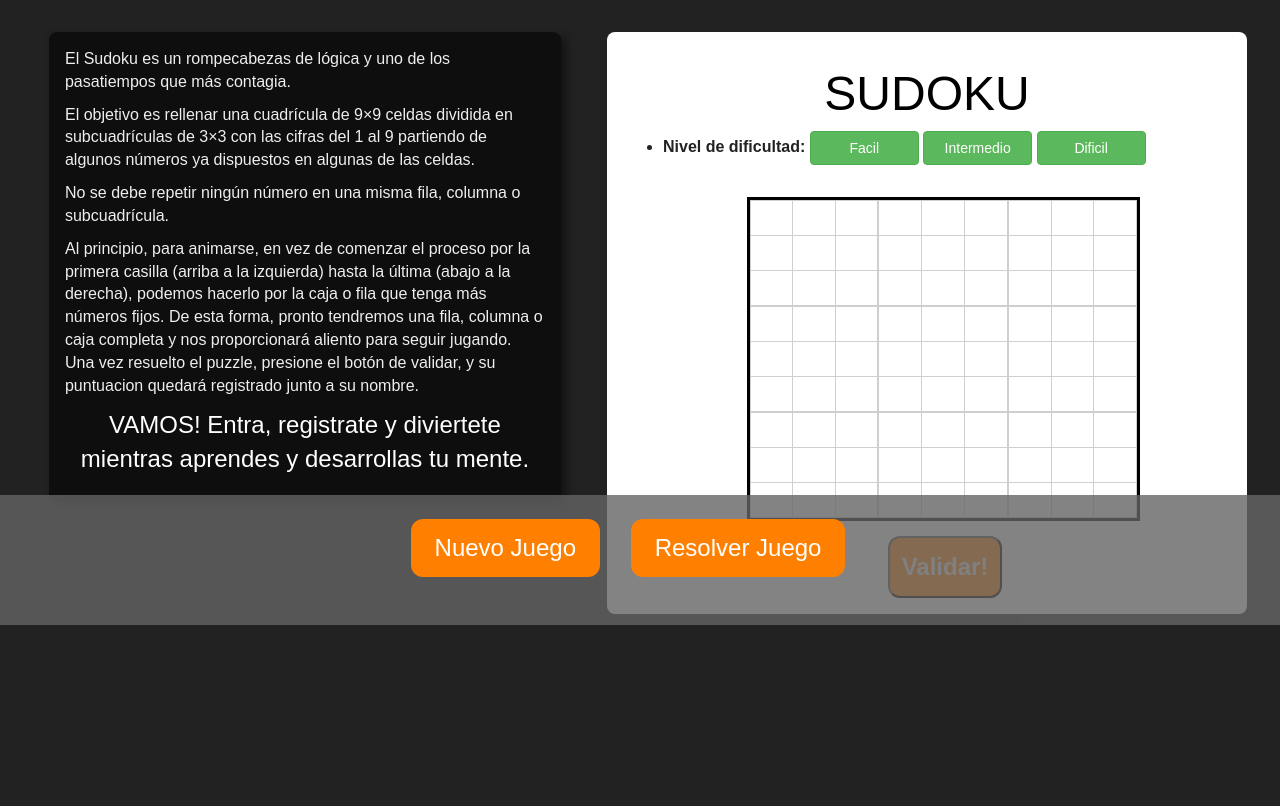
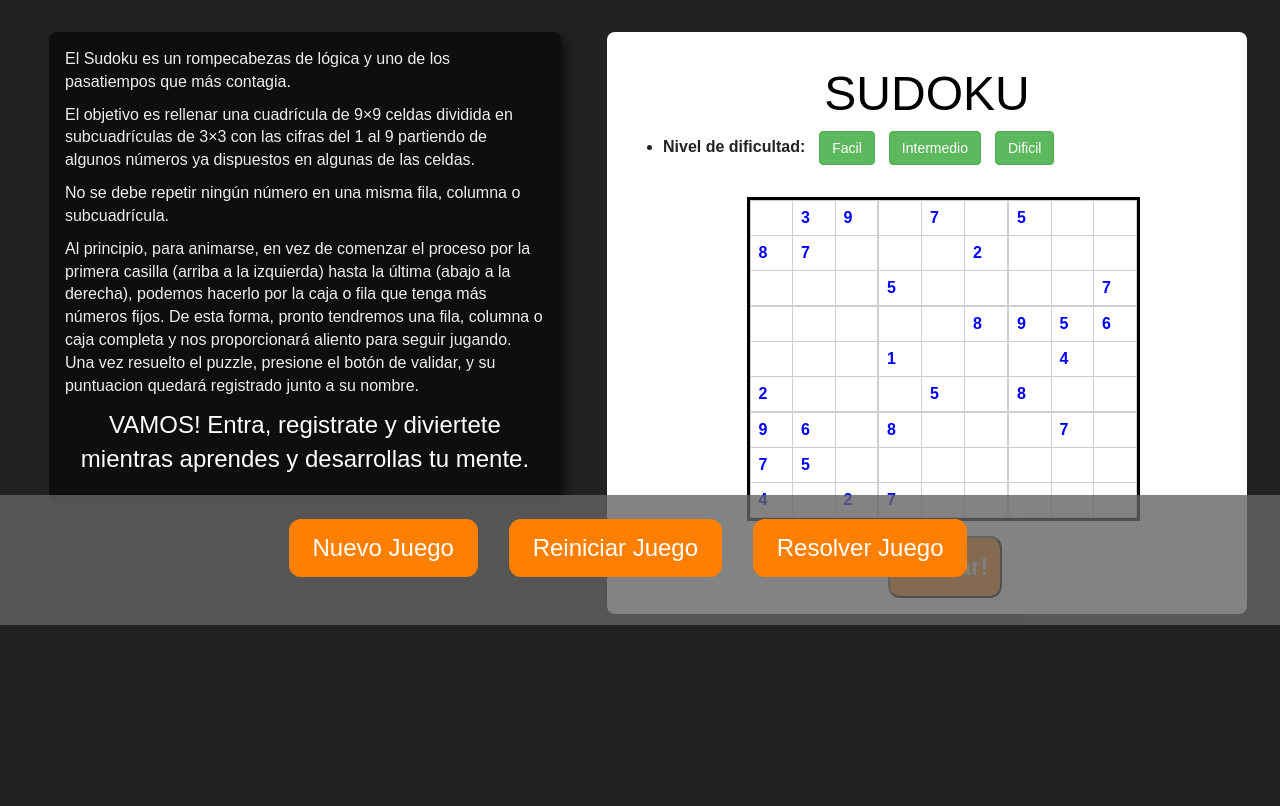
Before and after one commit to furrutia1991/Proyecto-Inteligencia-Artificial, a Django app: page / in a window 1280 px wide. Shown: the part 175-981 px from the top of the page. Run offline with Django 3.2, Linux system fonts and the light colour scheme; parts of the project's set-up code (start-up, migrations or seed data) failed here and were passed over; some libraries are stand-ins or nearby versions.

Commit message:
Revert "Le"
This reverts commit ab581827b73d1236260232cc6b93a45bef8a4b86.

```diff
--- a/URRUTIA/app/static/css/estilos.css
+++ b/URRUTIA/app/static/css/estilos.css
@@ -190,11 +190,6 @@ table
 	background-color: transparent;
 }
 
-td
-{
-	text-align: center;
-}
-
 #p
 {
 	color: white;
--- a/URRUTIA/app/static/js/sudoku.js
+++ /dev/null
@@ -1,290 +0,0 @@
-//
-// Game
-//
-function Game() {
-  this.board = new Board();
-
-  this.run = function() {
-    this.board.start();
-  }
-
-  this.runHard = function() {
-    this.board.startHard();
-  }
-
-  this.runMedium = function() {
-    this.board.startMedium();
-  }
-
-  this.runEasy = function() {
-    this.board.startEasy();
-  }
-
-
-  this.validate = function() {
-    this.board.validate();
-  }
-
-  this.solve = function() {
-    this.board.showResult();
-  }
-}
-
-//
-// Board
-//
-function Board() {
-  this.grid   = new Grid();
-  this.sudoku = new Array();
-
-  this.start = function() {
-    this.generateSudoku();
-    this.showTips();
-  }
-
-  this.startEasy = function() {
-    this.generateSudoku();
-    this.showEasy();
-  }
-
-  this.startMedium = function() {
-    this.generateSudoku();
-    this.showMedium();
-  }
-
-  this.startHard = function() {
-    this.generateSudoku();
-    this.showHard();
-  }
-
-  this.generateSudoku = function() {
-    this.initSudoku();
-    this.generateCell(0);
-  }
-
-  this.initSudoku = function() {
-    for (var row = 0; row < this.grid.rows; ++ row)
-      this.sudoku[row] = new Array(this.grid.cols);
-  }
-
-  this.generateCell = function(id) {
-    if (id == this.grid.rows * this.grid.cols)
-      return(true);
-
-    var row  = Math.floor(id / this.grid.rows);
-    var col  = id - (row * this.grid.rows)
-    var suit = this.shuffle(this.grid.suit);
-
-    for (var index in suit) {
-      this.sudoku[row][col] = suit[index];
-
-      if ( this.isValidCell(row, col) )
-        if ( this.generateCell(id + 1) )
-          return(true);
-    }
-
-    this.sudoku[row][col] = null;
-    return(false);
-  }
-
-  this.isValidCell = function(row, col) {
-    return( this.isValidRow(row, col) &&
-            this.isValidColumn(row, col) &&
-            this.isValidRegion(row, col) );
-  }
-
-  this.isValidRow = function(row, col) {
-    var count = new Array();
-    for (var c = 0; c <= col; ++ c) {
-      if (count[ this.sudoku[row][c] ] != null)
-        return(false);
-      count[ this.sudoku[row][c] ] = 1;
-    }
-    return(true);
-  }
-
-  this.isValidColumn = function(row, col) {
-    var count = new Array();
-    for (var r = 0; r <= row; ++ r) {
-      if (count[ this.sudoku[r][col] ] != null)
-        return(false);
-      count[ this.sudoku[r][col] ] = 1;
-    }
-    return(true);
-  }
-
-  this.isValidRegion = function(row, col) {
-    var count = new Array();
-    var rowi  = this.grid.region * Math.floor(row / this.grid.region);
-    var coli  = this.grid.region * Math.floor(col / this.grid.region);
-
-    for (var r = rowi; r <= row; ++ r)
-      for (var c = coli; c <= col; ++ c) {
-        if ( count[ this.sudoku[r][c] ] != null)
-          return(false);
-        count[ this.sudoku[r][c] ] = 1;
-      }
-
-    return(true);
-  }
-
-  this.showHard = function() {
-    var spans = this.shuffle(this.grid.hard);
-    for (var row = 0; row < this.grid.rows; ++ row) {
-      var tips = this.shuffle(this.grid.tips);
-      for (var col = 0; col < spans[row]; ++ col)
-        this.grid.setCellValue(row, tips[col], this.sudoku[row][ tips[col] ]);
-    }
-  }
-
-  this.showMedium = function() {
-    var spans = this.shuffle(this.grid.medium);
-    for (var row = 0; row < this.grid.rows; ++ row) {
-      var tips = this.shuffle(this.grid.tips);
-      for (var col = 0; col < spans[row]; ++ col)
-        this.grid.setCellValue(row, tips[col], this.sudoku[row][ tips[col] ]);
-    }
-  }
-
-  this.showEasy = function() {
-    var spans = this.shuffle(this.grid.easy);
-    for (var row = 0; row < this.grid.rows; ++ row) {
-      var tips = this.shuffle(this.grid.tips);
-      for (var col = 0; col < spans[row]; ++ col)
-        this.grid.setCellValue(row, tips[col], this.sudoku[row][ tips[col] ]);
-    }
-  }
-
-  this.showTips = function() {
-    var spans = this.shuffle(this.grid.spans);
-    for (var row = 0; row < this.grid.rows; ++ row) {
-      var tips = this.shuffle(this.grid.tips);
-      for (var col = 0; col < spans[row]; ++ col)
-        this.grid.setCellValue(row, tips[col], this.sudoku[row][ tips[col] ]);
-    }
-  }
-
-  this.showResult = function() {
-    var spans = this.shuffle(this.grid.result);
-    for (var row = 0; row < this.grid.rows; ++ row) {
-      var tips = this.shuffle(this.grid.tips);
-      for (var col = 0; col < spans[row]; ++ col)
-        this.grid.setCellValue(row, tips[col], this.sudoku[row][ tips[col] ]);
-    }
-  }
-
-  this.validate = function() {
-    if ( this.isValidSudoku() )
-      alert("FELICITACIONES!!! Has logrado solventar el SuDoKu.");
-    else
-      alert("Lo siento, esta no es un respuesta valida para el SuDoKu.");
-  }
-
-  this.isValidSudoku = function() {
-    var cells = this.grid.getCellValues();
-
-    var valid = true;
-    for (var row in this.sudoku)
-      for (var col in this.sudoku[row])
-        if (cells[row][col] != this.sudoku[row][col]) {
-          valid = false;
-          break;
-        }
-
-    return(valid);
-  }
-
-  this.shuffle = function(suit) {
-    for (var i in suit)
-      suit = swap(suit, i, Math.floor( Math.random() * suit.length ) );
-    return(suit);
-  }
-}
-
-//
-// Grid
-//
-function Grid() {
-  this.rows   = 9;
-  this.cols   = 9;
-  this.region = 3;
-
-  //Levels  #(E:45; M:31; H:25)
-  this.hard  = new Array(6, 4, 3, 3, 3, 2, 2, 2, 1);
-  this.medium  = new Array(7, 6, 5, 4, 4, 2, 1, 1, 1);
-  this.easy  = new Array(8, 6, 6, 6, 5, 5, 4, 3, 2);
-
-  this.spans  = new Array(4, 4, 4, 3, 3, 3, 2, 2, 2);
-  this.result = new Array(9, 9, 9, 9, 9, 9, 9, 9, 9);
-  this.tips   = new Array(0, 1, 2, 3, 4, 5, 6, 7, 8);
-  this.suit   = new Array(1, 2, 3, 4, 5, 6, 7, 8, 9);
-
-  this.getCellId = function(row, col) {
-    return("c" + String( (row * this.rows) + col) );
-  }
-
-  this.getCell = function(id) {
-    return( document.getElementById(id) );
-  }
-
-  this.getCellValue = function(row, col) {
-    return( this.getCellValueById( this.getCellId(row, col) ) );
-  }
-
-  this.getCellValueById = function(id) {
-    return( this.getCell(id).value );
-  }
-
-  this.setCellValue = function(row, col, value) {
-    this.setCellValueById( this.getCellId(row, col), value);
-  }
-
-  this.setCellValueById = function(id, value) {
-    var cell = this.getCell(id);
-    cell.value     = String(value);
-    cell.className = "cell-disable";
-    cell.readOnly  = "readonly";
-  }
-
-  this.getCellValues = function() {
-    var cells = new Array();
-
-    for (var row = 0; row < this.rows; ++ row) {
-      cells[row] = new Array();
-      for (var col = 0; col < this.cols; ++ col)
-        cells[row][col] = this.getCellValue(row, col);
-    }
-
-    return(cells);
-  }
-}
-
-//
-// Utils
-//
-
-function swap(array, i, j) {
-  var temp = array[i];
-  array[i] = array[j];
-  array[j] = temp;
-
-  return(array);
-}
-
-function getKeyCode(e) {
-  return(e? e.keyCode: window.event.keyCode);
-}
-
-//
-//
-document.onkeydown = function(e){
-  if( getKeyCode(e) == 116) {
-     window.location.reload(true);
-     return(false);
-    }
-}
-
-//
-//
-var game = new Game;
-game.run();
--- a/URRUTIA/app/templates/index.html
+++ b/URRUTIA/app/templates/index.html
@@ -3,8 +3,7 @@
 <html lang="en">
 <head>
 	<meta charset="UTF-8">
-	<title>SudoKu</title>
-	<script type="text/javascript" src="/static/js/sudoku.js"></script>
+	<title>SuDoKu</title>
 	<link rel="stylesheet" href="/static/css/bootstrap.css">
 	<link rel="stylesheet" href="/static/css/estilos.css">
 </head>
@@ -46,12 +45,7 @@
 		<figure id="sudoku">
 			<h2>SUDOKU</h2>
 				<ul>
-					<li>
-						<strong>Nivel de dificultad:</strong>
-						<input onClick="game.runEasy()" class="btn btn-success" value="Facil" size="8px"/>
-						<input onClick="game.runMedium()" class="btn btn-success" value="Intermedio" size="8px"/>
-						<input onClick="game.runHard()" class="btn btn-success" value="Dificil" size="8px"/>
-					</li>
+					<li><strong>Nivel de dificultad:</strong><a href="#" class="btn btn-success">	Facil</a><a href="#"class="btn btn-success">	Intermedio</a><a href="#" class="btn btn-success">	Dificil</a></li>
 				</ul>
 
 
@@ -256,10 +250,240 @@
 
 <nav>
 	<ul>
-		<li onClick="game.run()"><a href="#">Nuevo Juego</a></li>
-		<li onClick="game.solve()" ><a href="#">Resolver Juego</a></li>
+		<li><a href="{%url "home"%}">Nuevo Juego</a></li>
+		<li><a href="#">Reiniciar Juego</a></li>
+		<li><a href="#">Resolver Juego</a></li>
 	</ul>
 </nav>
 
+
+
+
+
+
+<script type="text/javascript">
+
+//
+// Game
+//
+function Game() {
+  this.board = new Board();
+
+  this.run = function() {
+    this.board.start();
+  }
+
+  this.validate = function() {
+    this.board.validate();
+  }
+}
+
+//
+// Board
+//
+function Board() {
+  this.grid   = new Grid();
+  this.sudoku = new Array();
+
+  this.start = function() {
+    this.generateSudoku();
+    this.showTips();
+  }
+
+  this.generateSudoku = function() {
+    this.initSudoku();
+    this.generateCell(0);
+  }
+
+  this.initSudoku = function() {
+    for (var row = 0; row < this.grid.rows; ++ row)
+      this.sudoku[row] = new Array(this.grid.cols);
+  }
+
+  this.generateCell = function(id) {
+    if (id == this.grid.rows * this.grid.cols)
+      return(true);
+
+    var row  = Math.floor(id / this.grid.rows);
+    var col  = id - (row * this.grid.rows)
+    var suit = this.shuffle(this.grid.suit);
+
+    for (var index in suit) {
+      this.sudoku[row][col] = suit[index];
+
+      if ( this.isValidCell(row, col) )
+        if ( this.generateCell(id + 1) )
+          return(true);
+    }
+
+    this.sudoku[row][col] = null;
+    return(false);
+  }
+
+  this.isValidCell = function(row, col) {
+    return( this.isValidRow(row, col) &&
+            this.isValidColumn(row, col) &&
+            this.isValidRegion(row, col) );
+  }
+
+  this.isValidRow = function(row, col) {
+    var count = new Array();
+    for (var c = 0; c <= col; ++ c) {
+      if (count[ this.sudoku[row][c] ] != null)
+        return(false);
+      count[ this.sudoku[row][c] ] = 1;
+    }
+    return(true);
+  }
+
+  this.isValidColumn = function(row, col) {
+    var count = new Array();
+    for (var r = 0; r <= row; ++ r) {
+      if (count[ this.sudoku[r][col] ] != null)
+        return(false);
+      count[ this.sudoku[r][col] ] = 1;
+    }
+    return(true);
+  }
+
+  this.isValidRegion = function(row, col) {
+    var count = new Array();
+    var rowi  = this.grid.region * Math.floor(row / this.grid.region);
+    var coli  = this.grid.region * Math.floor(col / this.grid.region);
+
+    for (var r = rowi; r <= row; ++ r)
+      for (var c = coli; c <= col; ++ c) {
+        if ( count[ this.sudoku[r][c] ] != null)
+          return(false);
+        count[ this.sudoku[r][c] ] = 1;
+      }
+
+    return(true);
+  }
+
+  this.showTips = function() {
+    var spans = this.shuffle(this.grid.spans);
+    for (var row = 0; row < this.grid.rows; ++ row) {
+      var tips = this.shuffle(this.grid.tips);
+      for (var col = 0; col < spans[row]; ++ col)
+        this.grid.setCellValue(row, tips[col], this.sudoku[row][ tips[col] ]);
+    }
+  }
+
+  this.validate = function() {
+    if ( this.isValidSudoku() )
+      alert("FELICITACIONES!!! Has logrado solventar el SuDoKu.");
+    else
+      alert("Lo siento, esta no es un respuesta valida para el SuDoKu.");
+  }
+
+  this.isValidSudoku = function() {
+    var cells = this.grid.getCellValues();
+
+    var valid = true;
+    for (var row in this.sudoku)
+      for (var col in this.sudoku[row])
+        if (cells[row][col] != this.sudoku[row][col]) {
+          valid = false;
+          break;
+        }
+
+    return(valid);
+  }
+
+  this.shuffle = function(suit) {
+    for (var i in suit)
+      suit = swap(suit, i, Math.floor( Math.random() * suit.length ) );
+    return(suit);
+  }
+}
+
+//
+// Grid
+//
+function Grid() {
+  this.rows   = 9;
+  this.cols   = 9;
+  this.region = 3;
+  this.spans  = new Array(4, 4, 4, 3, 3, 3, 2, 2, 2);
+  this.tips   = new Array(0, 1, 2, 3, 4, 5, 6, 7, 8);
+  this.suit   = new Array(1, 2, 3, 4, 5, 6, 7, 8, 9);
+
+  this.getCellId = function(row, col) {
+    return("c" + String( (row * this.rows) + col) );
+  }
+
+  this.getCell = function(id) {
+    return( document.getElementById(id) );
+  }
+
+  this.getCellValue = function(row, col) {
+    return( this.getCellValueById( this.getCellId(row, col) ) );
+  }
+
+  this.getCellValueById = function(id) {
+    return( this.getCell(id).value );
+  }
+
+  this.setCellValue = function(row, col, value) {
+    this.setCellValueById( this.getCellId(row, col), value);
+  }
+
+  this.setCellValueById = function(id, value) {
+    var cell = this.getCell(id);
+    cell.value     = String(value);
+    cell.className = "cell-disable";
+    cell.readOnly  = "readonly";
+  }
+
+  this.getCellValues = function() {
+    var cells = new Array();
+
+    for (var row = 0; row < this.rows; ++ row) {
+      cells[row] = new Array();
+      for (var col = 0; col < this.cols; ++ col)
+        cells[row][col] = this.getCellValue(row, col);
+    }
+
+    return(cells);
+  }
+}
+
+//
+// Utils
+//
+function swap(array, i, j) {
+  var temp = array[i];
+  array[i] = array[j];
+  array[j] = temp;
+
+  return(array);
+}
+
+function getKeyCode(e) {
+  return(e? e.keyCode: window.event.keyCode);
+}
+
+//
+//
+document.onkeydown = function(e){
+  if( getKeyCode(e) == 116) {
+     window.location.reload(true);
+     return(false);
+    }
+}
+
+//
+//
+var game = new Game;
+game.run();
+
+</script>
+
+
+
+
+
+
 </body>
 </html>
```
Also changed, not shown: 11 other files.
